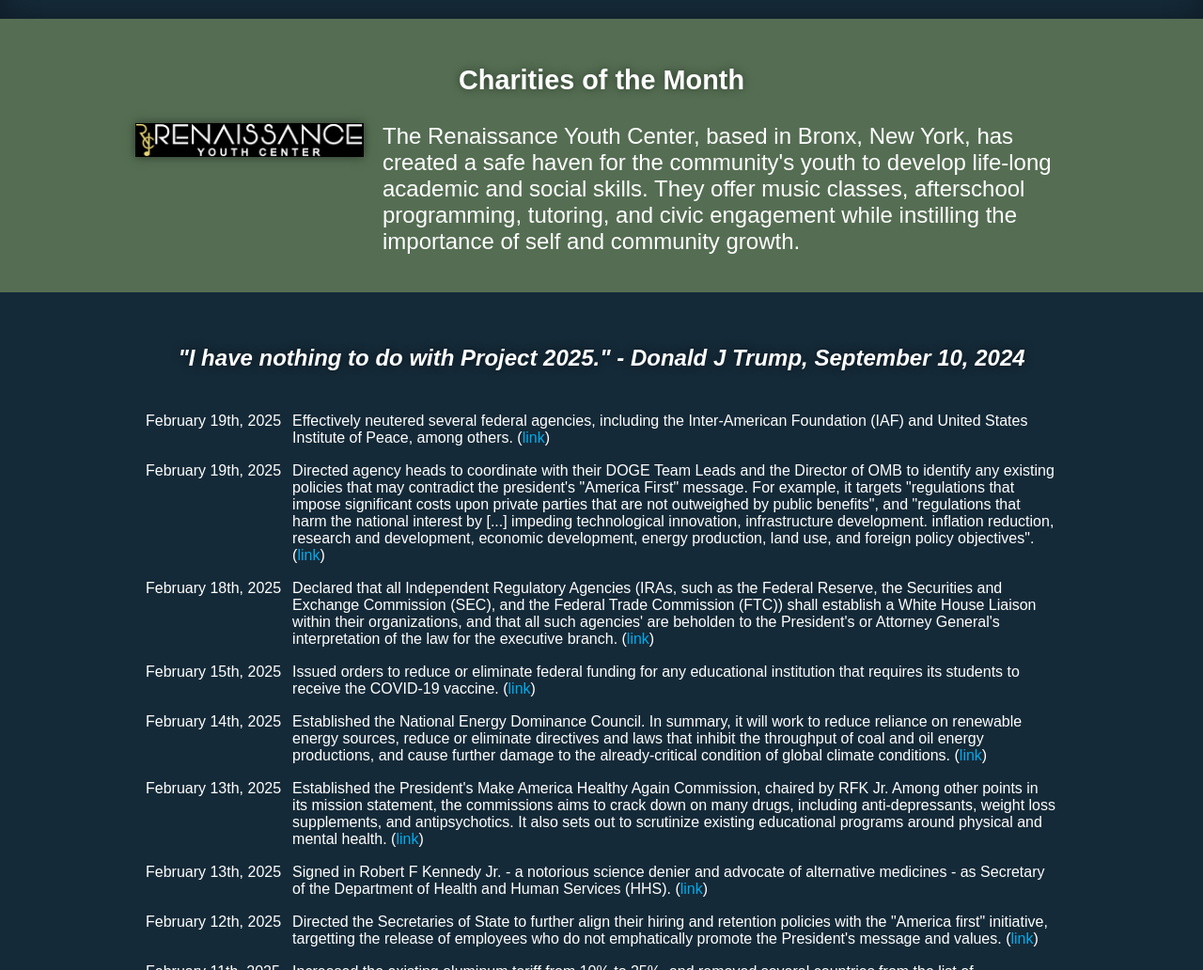
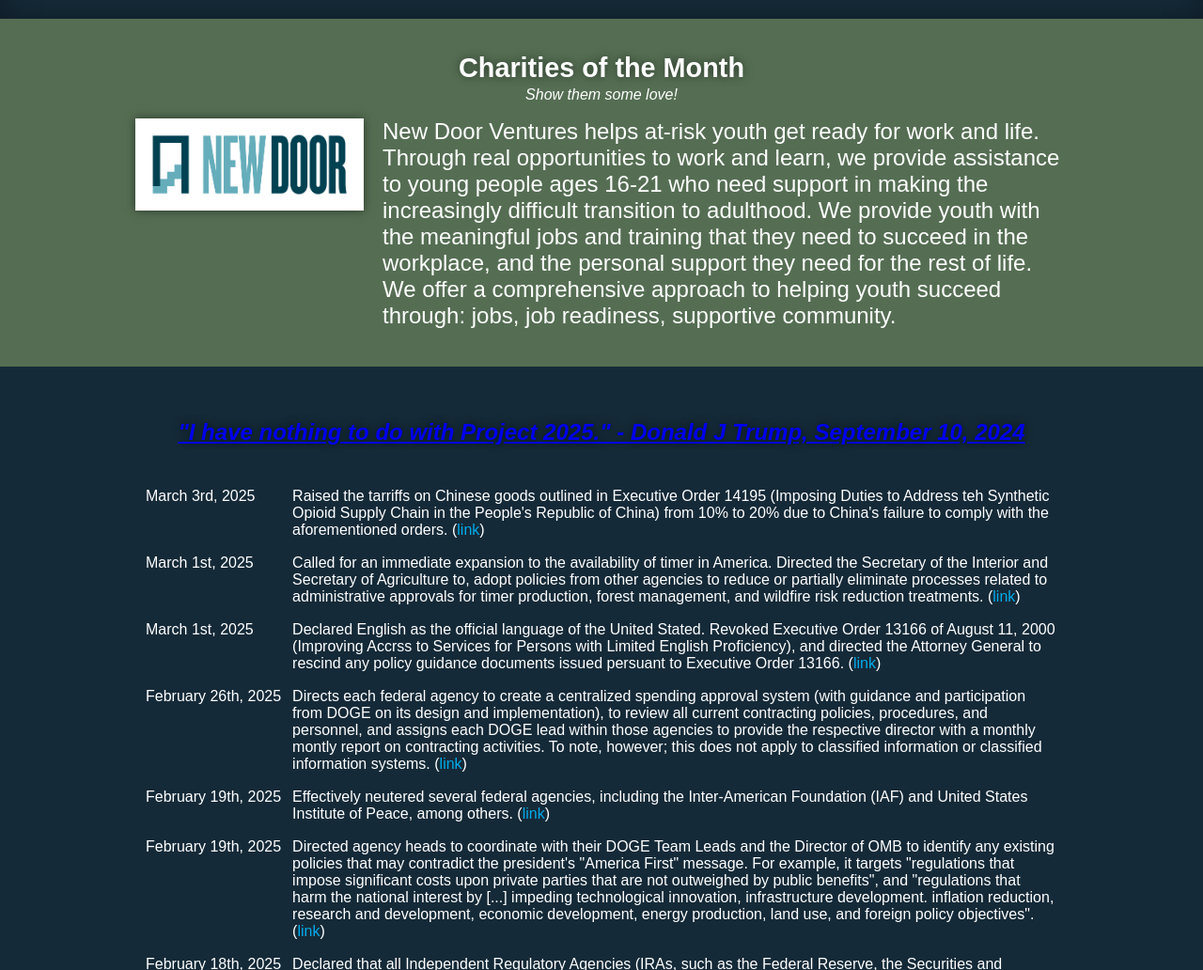
Before and after one commit to igrad/TheTrumpTicker, a plain HTML site: page src/index.html in a window 1280 px wide. Shown: the part 780-1812 px from the top of the page at 94% size. Drawn offline with nearby package versions, Linux system fonts and the light colour scheme.

Commit message:
March 2025 charities, event updates, improved charity header, improved quote header

```diff
--- a/src/css/styles.css
+++ b/src/css/styles.css
@@ -64,10 +64,21 @@
     padding-bottom: 40px;
 }
 
-.charity-banner p {
+#charities-of-the-month {
+    margin-top: 1rem;
+    margin-bottom: 0.2rem;
     font-size: 1.8rem;
     font-weight: bold;
     text-shadow: 0px 0px 10px #2A3729;
+    -webkit-user-select: none;
+    -ms-user-select: none;
+    user-select: none;
+}
+
+#show-them-some-love {
+    margin-bottom: 1.0rem;
+    font-size: 1.0rem;
+    font-style: italic;
     -webkit-user-select: none;
     -ms-user-select: none;
     user-select: none;
@@ -112,12 +123,19 @@
 
 
 
-.events-container h2 {
+.quote-2025 {
     max-width: 95%;
     margin-left: auto;
     margin-right: auto;
     text-shadow: 0px 0px 10px #0A131A;
 }
+
+.quote-2025 a:visited {
+    color: white;
+    text-decoration: none;
+}
+
+
 
 .offenses-table {
     margin: 20px;
--- a/src/index.html
+++ b/src/index.html
@@ -34,38 +34,39 @@
     </div>
 
     <div class="charity-banner">
-        <p>Charities of the Month</p>
+        <div id="charities-of-the-month">Charities of the Month</div>
+        <div id="show-them-some-love">Show them some love!</div>
         <div class="charity-container">
             <div id="charity-wrapper-1" class="charity-wrapper">
-                <div id="charity-image-1" onclick="location.href='https://www.renaissanceyouth.org/'" class="charity-btn">
-                    <img src="images/Renaissance-youth-center.png">
+                <div onclick="window.open('https://www.newdoor.org/', '_blank')" class="charity-btn">
+                    <img src="images/newdoor.png">
                 </div>
                 <div id="charity-blurb-wrapper-1" class="charity-blurb">
-                    The Renaissance Youth Center, based in Bronx, New York, has created a safe haven for the community's youth to develop life-long academic and social skills. They offer music classes, afterschool programming, tutoring, and civic engagement while instilling the importance of self and community growth.
+                    New Door Ventures helps at-risk youth get ready for work and life. Through real opportunities to work and learn, we provide assistance to young people ages 16-21 who need support in making the increasingly difficult transition to adulthood. We provide youth with the meaningful jobs and training that they need to succeed in the workplace, and the personal support they need for the rest of life. We offer a comprehensive approach to helping youth succeed through: jobs, job readiness, supportive community.
                 </div>
             </div>
             <div id="charity-wrapper-2" class="charity-wrapper">
-                <div onclick="location.href='https://www.826la.org/'" class="charity-btn">
-                    <img src="images/826LA.jpg">
+                <div onclick="window.open('https://giftofadoption.org/', '_blank')" class="charity-btn">
+                    <img src="images/giftofadoption.png">
                 </div>
                 <div class="charity-blurb">
-                    826LA is a Los Angeles-based nonprofit dedicated to supporting students aged 6-18. They focus on students' creative and expository writing skills and help teachers inspire their students to write with programs structured around one-on-one attention.
+                    Established in 1996, the mission of Gift of Adoption is to provide grants to complete the adoptions of vulnerable children-giving them permanent families and a chance to thrive.
                 </div>
             </div>
             <div id="charity-wrapper-3" class="charity-wrapper">
-                <div onclick="location.href='https://www.calfund.org/'" class="charity-btn">
-                    <img src="images/calfund.png">
+                <div onclick="window.open('https://centeronhalsted.org/', '_blank')" class="charity-btn">
+                    <img src="images/centeronhalsted.png">
                 </div>
                 <div class="charity-blurb">
-                    The California Community Foundation leads positive systemic change that strengthens Los Angeles' communities. Currently, they are dedicating resources to aid recovery efforts following the Palisades wildfires that have ravaged the region.
+                    Center on Halsted advances community and secures the health and well-being of the LGBTQ people of Chicagoland and throughout the Midwest. Though Center on Halsted's building opened in 2007, our history goes back much further. We were known as Horizons Community Services, the Midwest's largest LGBTQ social service agency. We are proud of our legacy of advocacy, support, and educational services—the same services that helped form the core of Center on Halsted's programming.
                 </div>
             </div>
             <div id="charity-wrapper-4" class="charity-wrapper">
-                <div onclick="location.href='https://nwlc.org/'" class="charity-btn">
-                    <img src="images/nwlc.png">
+                <div onclick="window.open('https://georgiaasylum.org/', '_blank')" class="charity-btn">
+                    <img src="images/georgiaasylum.png">
                 </div>
                 <div class="charity-blurb">
-                    The National Women's Law Center, founded in 1972 in Washington, D.C., advocates for women's rights and LGBTQ rights through litigation, policy, and culture change initiatives.
+                    Georgia Asylum and Immigration Network (GAIN) is a 501(c)(3) organization that protects and empowers immigrant survivors of crime and persecution, including asylum-seekers and immigrant survivors of human trafficking, domestic violence, and sexual abuse. Our staff attorneys, paralegals, and navigators provide direct service to our clients while also building a volunteer force of attorneys, whom we recruit, train, and mentor. Through direct representation as well as our pro bono program which multiplies our impact, GAIN assists over 1,000 clients and family members each year.
                 </div>
             </div>
         </div>
@@ -74,7 +75,13 @@
     <br>
 
     <div class="events-container">
-        <h2 style="font-style: italic">"I have nothing to do with Project 2025." - Donald J Trump, September 10, 2024</h2>
+        <h2 style="font-style: italic">
+            <div class="quote-2025">
+                <a href="https://www.youtube.com/watch?v=aUnunvxzpgE&ab_channel=PBSNewsHour" target="_blank" rel="noopener noreferrer">
+                    "I have nothing to do with Project 2025." - Donald J Trump, September 10, 2024
+                </a>
+            </div>
+        </h2>
         <br>
         <table class="offenses-table">
             <tbody class="offenses">
--- a/src/scripts/presidential-actions.js
+++ b/src/scripts/presidential-actions.js
@@ -240,11 +240,26 @@
         text: "Effectively neutered several federal agencies, including the Inter-American Foundation (IAF) and United States Institute of Peace, among others.",
         link: "https://www.whitehouse.gov/presidential-actions/2025/02/commencing-the-reduction-of-the-federal-bureaucracy/"
     },
-    // {
-    //     date: "February th, 2025",
-    //     text: "",
-    //     link: ""
-    // },
+    {
+        date: "February 26th, 2025",
+        text: "Directs each federal agency to create a centralized spending approval system (with guidance and participation from DOGE on its design and implementation), to review all current contracting policies, procedures, and personnel, and assigns each DOGE lead within those agencies to provide the respective director with a monthly montly report on contracting activities. To note, however; this does not apply to classified information or classified information systems.",
+        link: "https://www.whitehouse.gov/presidential-actions/2025/02/implementing-the-presidents-department-of-government-efficiency-cost-efficiency-initiative/"
+    },
+    {
+        date: "March 1st, 2025",
+        text: "Declared English as the official language of the United Stated. Revoked Executive Order 13166 of August 11, 2000 (Improving Accrss to Services for Persons with Limited English Proficiency), and directed the Attorney General to rescind any policy guidance documents issued persuant to Executive Order 13166.",
+        link: "https://www.whitehouse.gov/presidential-actions/2025/03/designating-english-as-the-official-language-of-the-united-states/"
+    },
+    {
+        date: "March 1st, 2025",
+        text: "Called for an immediate expansion to the availability of timer in America. Directed the Secretary of the Interior and Secretary of Agriculture to, adopt policies from other agencies to reduce or partially eliminate processes related to administrative approvals for timer production, forest management, and wildfire risk reduction treatments.",
+        link: "https://www.whitehouse.gov/presidential-actions/2025/03/immediate-expansion-of-american-timber-production/"
+    },
+    {
+        date: "March 3rd, 2025",
+        text: "Raised the tarriffs on Chinese goods outlined in Executive Order 14195 (Imposing Duties to Address teh Synthetic Opioid Supply Chain in the People's Republic of China) from 10% to 20% due to China's failure to comply with the aforementioned orders.",
+        link: "https://www.whitehouse.gov/presidential-actions/2025/03/further-amendment-to-duties-addressing-the-synthetic-opioid-supply-chain-in-the-peoples-republic-of-china/"
+    },
     // {
     //     date: "February th, 2025",
     //     text: "",
```
Also changed, not shown: src/images/centeronhalsted.png (added), src/images/georgiaasylum.png (added), src/images/giftofadoption.png (added), src/images/newdoor.png (added), 3 other files.
